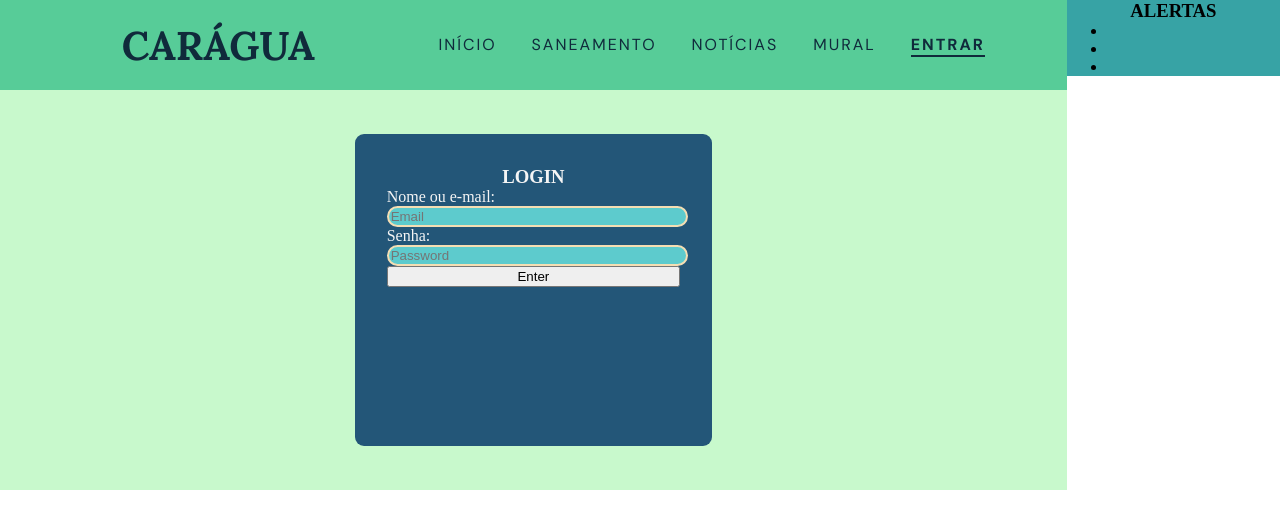
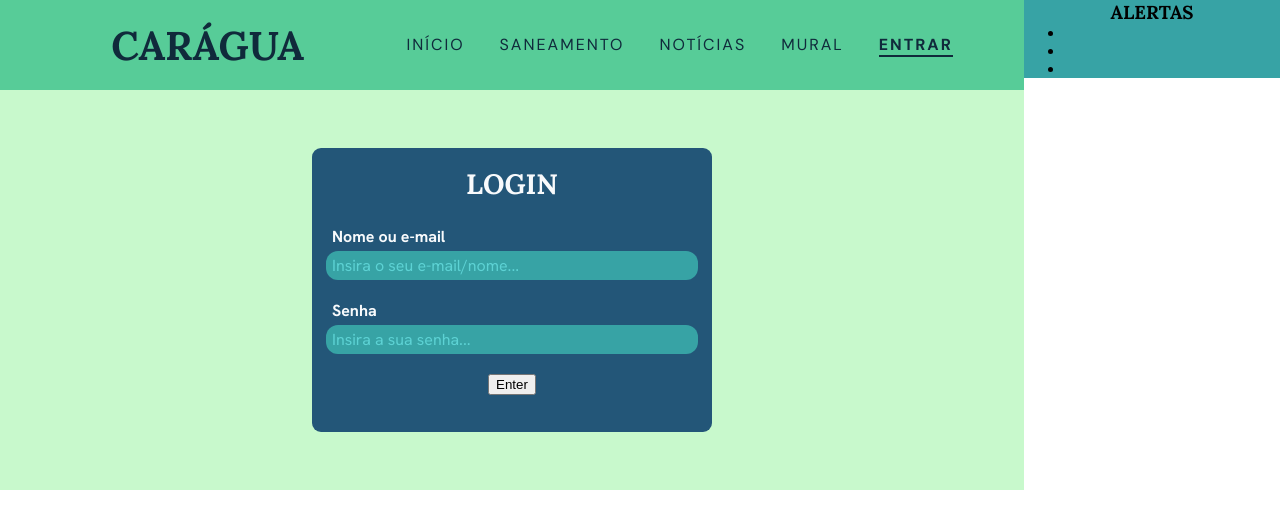
Before and after one commit to lucca-sayuri/car-agua, a React (Vite) app: page /login in a window 1280 px wide. Shown: the top 528 px of the page. Built offline with nearby package versions, Linux system fonts and the light colour scheme.

Commit message:
criando pastas de pages, continuando pagina login

```diff
--- a/src/index.css
+++ b/src/index.css
@@ -1,13 +1,23 @@
-@import url("https://fonts.googleapis.com/css2?family=DM+Sans:ital,opsz,wght@0,9..40,100..1000;1,9..40,100..1000&family=Lora:ital,wght@0,400..700;1,400..700&display=swap");
+@import url('https://fonts.googleapis.com/css2?family=DM+Sans:ital,opsz,wght@0,9..40,100..1000;1,9..40,100..1000&family=Hanken+Grotesk:ital,wght@0,100..900;1,100..900&family=Lora:ital,wght@0,400..700;1,400..700&display=swap');
 
 :root {
   --font-dm: "DM Sans", sans-serif;
   --font-lora: "Lora";
+  --font-hanken: "Hanken Grotesk", sans-serif;
   --color-green: rgb(87 204 152);
   --color-slate: rgb(16 42 59);
   --color-zure: rgb(35 86 120);
+  --color-white: rgb(248, 250, 252)
 }
 
 * {
   margin: 0px;
 }
+
+h1, h2, h3, h4, h5, h6 {
+  font-family: var(--font-lora);
+}
+
+p {
+  font-family: var(--font-dm)
+}
--- a/src/pages/Home.jsx
+++ b/src/pages/Home/Home.jsx
@@ -1,4 +1,4 @@
-import Header from "../components/Header/Header"
+import Header from "../../components/Header/Header"
 
 export default function Home() {
     return (
--- a/src/pages/Info.jsx
+++ b/src/pages/Info/Info.jsx
@@ -1,4 +1,4 @@
-import Header from "../components/Header/Header"
+import Header from "../../components/Header/Header"
 
 export default function Info() {
     return (
--- a/src/pages/Login.css
+++ b/src/pages/Login/Login.css
@@ -1,5 +1,5 @@
 .mainsection {
-    width: 100%;
+    width: 80%;
     height: 100%;
 }
 .boardsection {
@@ -30,21 +30,58 @@
     display: flex;
     align-items: center;
     flex-direction: column;
+    gap: 24px;
     background-color: var(--color-zure);
     border-radius: 9px; /*acredito que o arredendamento do canva/2 = border-radiuspx*/
     height: 248px;
-    color: whitesmoke;
-    padding: 32px;
+    min-width: 360px;
+    color: var(--color-white);
+    padding: 18px 20px;
 }
+
+.login-box h1 {
+    font-size: 28px;
+}
+
 .form-login {
     display: flex;
     flex-direction: column;
+    align-items: center;
+    width: 100%;
+    }
+
+.form-login label, input {
+    font-family: var(--font-hanken);
+    font-weight: bold;
+    font-size: 16px;
 }
-.form-login label, input {
+
+.form-login label {
+    align-self: start;
+    margin-bottom: 4px;
+}
+
+.form-login input {
+    background-color: #37a3a5;
+    color: var(--color-white);
+    border-radius: 12px;
+    border: none;
+    margin-bottom: 20px;
+    padding: 4px 6px;
     width: 100%;
+    border-width: 2px;
+    border-style: hidden;;
 }
-.form-login input {
+
+.form-login input:focus {
     background-color: #5dcbcd;
-    border: solid wheat 2px;
-    border-radius: 12px;
+    border-style: solid;
+    border-color: var(--color-white);
+    outline: none;
+    color: var(--color-slate)
 }
+
+.form-login input::placeholder {
+    color: #5dd2d4;
+    font-weight: initial;
+}
--- a/src/pages/Login.jsx
+++ b/src/pages/Login/Login.jsx
@@ -1,9 +1,9 @@
-import Header from "../components/Header/Header"
+import Header from "../../components/Header/Header"
 import { useState } from "react";
 import "./Login.css"
-import { loginApi } from '../api/auth-service';
-import { useAuth } from '../context/AuthContext';
-import backgroundTexture from "../assets/background-texture.png";
+import { loginApi } from '../../api/auth-service';
+import { useAuth } from '../../context/AuthContext';
+import backgroundTexture from "../../assets/background-texture.png";
 //o código tá bem poluido e grande, mas se tudo der certo isso é meio que uma
 //base pra quando a gente tiver uma api no nestjs (SE tudo der certo)
 export default function Login() {
@@ -17,7 +17,7 @@ export default function Login() {
             const { token } = await loginApi({ email, password });
             login(token);
             alert("Success!"); //Yuipee
-        } catch (err) {
+        } catch (err) { // err awkward
             alert("Login failed");
         }
     };
@@ -30,21 +30,22 @@ export default function Login() {
                         <div className="login-box">
                             <h1>LOGIN</h1>
                             <form className="form-login" onSubmit={handleSubmit}>
-                                <label> Nome ou e-mail:
+                                <label for="email">Nome ou e-mail</label>
                                 <input
                                     type="email"
-                                    placeholder="Email"
+                                    name="email"
+                                    placeholder="Insira o seu e-mail/nome..."
                                     value={email}
                                     onChange={(e) => setEmail(e.target.value)}
                                 />
-                                </label>
-                                <label> Senha:<input
+                                <label for="password">Senha</label>
+                                <input
                                     type="password"
-                                    placeholder="Password"
+                                    name="password"
+                                    placeholder="Insira a sua senha..."
                                     value={password}
                                     onChange={(e) => setPassword(e.target.value)}
                                 />
-                                </label>
                                 <button type="submit">Enter</button>
                             </form>
                         </div>
--- a/src/pages/Mural.jsx
+++ b/src/pages/Mural/Mural.jsx
@@ -1,4 +1,4 @@
-import Header from "../components/Header/Header"
+import Header from "../../components/Header/Header"
 
 export default function Mural() {
     return (
--- a/src/pages/News.jsx
+++ b/src/pages/News/News.jsx
@@ -1,4 +1,4 @@
-import Header from "../components/Header/Header"
+import Header from "../../components/Header/Header"
 
 export default function News() {
     return (
--- a/src/pages/Register.jsx
+++ b/src/pages/Register/Register.jsx
@@ -1,4 +1,4 @@
-import Header from "../components/Header/Header"
+import Header from "../../components/Header/Header"
 
 export default function Register() {
     return (
```
Also changed, not shown: src/main.jsx (+6 -6 lines), src/pages/Home/Home.css (added).
